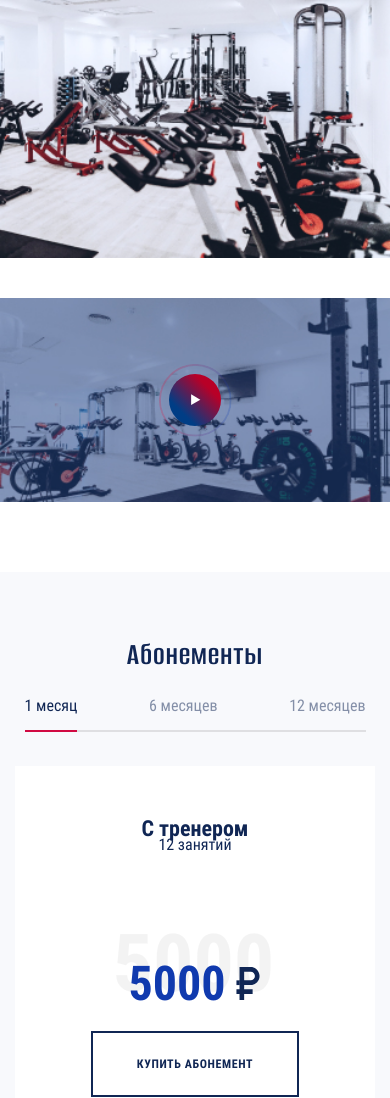
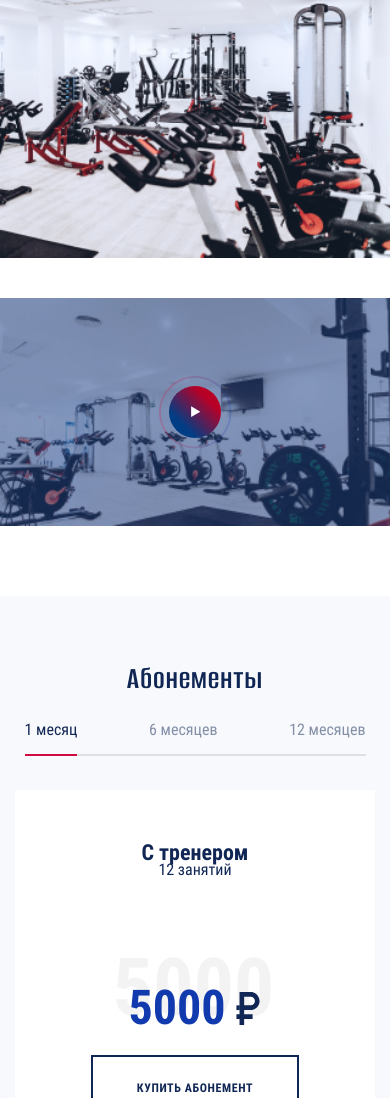
Before and after one commit to AnyaPerelygina/AnyaPerelygina.github.io, a website with bundled scripts: page source/index.html in a window 390 px wide. Shown: the part 901-1999 px from the top of the page. Built offline with nearby package versions, Linux system fonts and the light colour scheme; files whose address does not match are found by name.

Commit message:
fix: iframe растянула на mobile

```diff
--- a/source/sass/blocks/about.scss
+++ b/source/sass/blocks/about.scss
@@ -220,13 +220,14 @@
   }
 
   @include vp-767 {
+    padding-bottom: 56.25%;
     position: relative;
     top: 0;
     right: 0;
     bottom: 0;
     left: 0;
     width: 100%;
-    height: auto;
+    height: 228px;
     transform: translateX(0);
     margin: 0 auto;
   }
@@ -237,6 +238,9 @@
   }
 
   img {
+    position: absolute;
+    top: 0;
+    left: 0;
     width: 100%;
     height: 100%;
     object-fit: cover;
@@ -246,6 +250,9 @@
 .about__videoplayer {
   width: 100%;
   height: 100%;
+  position: absolute;
+  top: 0;
+  left: 0;
 
   @include vp-1199 {
     aspect-ratio: 320/167;
--- a/source/sass/global/mixins.scss
+++ b/source/sass/global/mixins.scss
@@ -77,12 +77,6 @@
   }
 }
 
-// @mixin vp-1023 {
-//   @media (max-width: ($vp-1024 - 1px)) {
-//     @content;
-//   }
-// }
-
 @mixin vp-767 {
   @media (max-width: ($vp-768 - 1px)) {
     @content;
--- a/source/sass/vendor/accordion.scss
+++ b/source/sass/vendor/accordion.scss
@@ -1,5 +1,4 @@
 .accordion {
-  //max-width: 500px;
   margin: 0 auto 50px auto;
 
   & & {
@@ -13,7 +12,6 @@
 
   &__element {
     margin-bottom: 34px;
-    // padding: 10px;
   }
 
   &__button {
```
Also changed, not shown: build/css/style.css, build/css/style.min.css, 1 other file.
